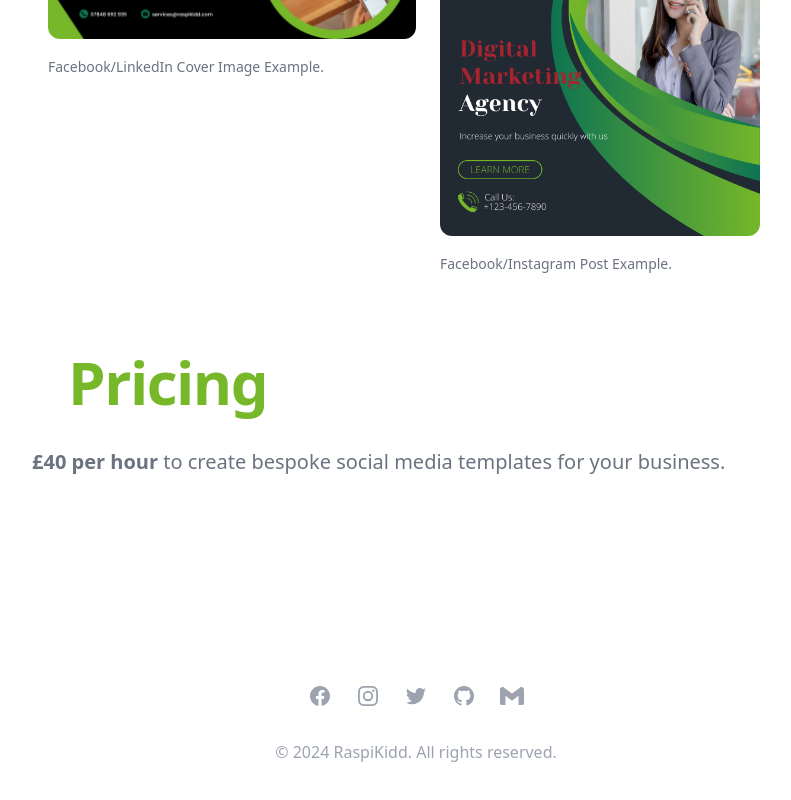
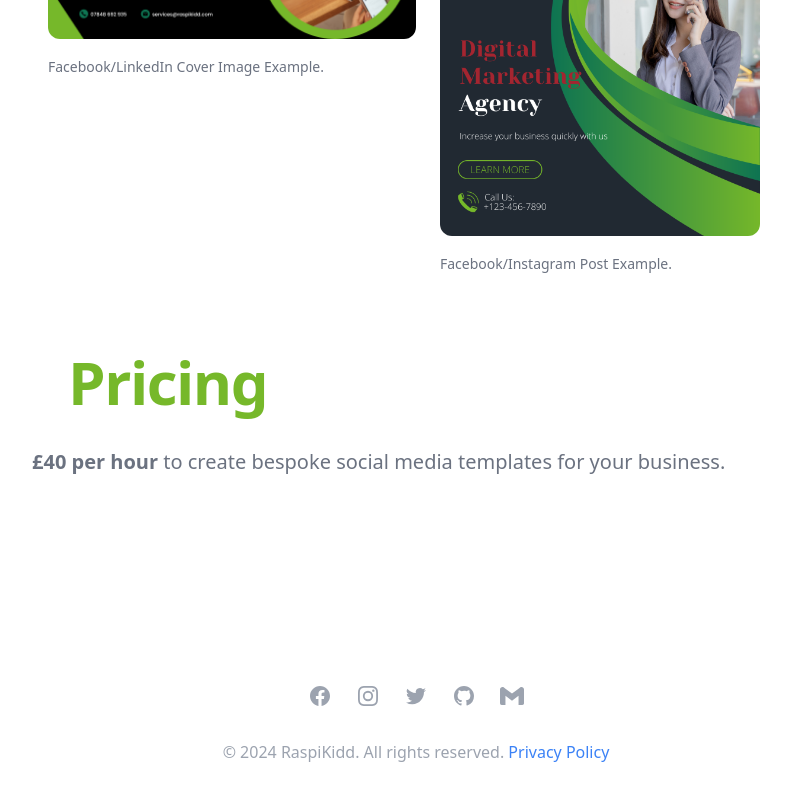
Before and after one commit to DigitalITServices/DigitalServices, a Nuxt app: page /Design in a window 1280 px wide. Shown: the part 2226-3026 px from the top of the page, without its empty margins (224-1015 px from the left). Built offline with nearby package versions, Linux system fonts and the light colour scheme.

Commit message:
Added Cookie banner

```diff
--- a/components/Footer.vue
+++ b/components/Footer.vue
@@ -86,6 +86,12 @@
           </div>
           <p class="mt-8 text-base text-center text-gray-400">
             &copy; 2024 RaspiKidd. All rights reserved.
+            <a
+          class ="text-blue-500"
+          href= "/privacy_policy.pdf"
+          target="_blank">
+            Privacy Policy
+          </a>
           </p>
         </div>
     </footer>
--- a/nuxt.config.ts
+++ b/nuxt.config.ts
@@ -13,7 +13,44 @@ export default defineNuxtConfig({
 
   modules: [
     '@nuxtjs/tailwindcss',
+   // "@weareheavy/nuxt-cookie-consent"
   ],
+
+  /* cookieConsent: {
+    provider: 'cookiescript',
+    id: 'a8d3c8226c608440504943f60d0dd3a9', // Replace with you "id" from CookieScript
+    dev: true,
+     scripts: {
+      necessary: [
+        {
+          id: 'necessary',
+          innerHTML: 'console.log("necessary")',
+          type: 'text/javascript',
+        },
+      ],
+      functional: [
+        {
+          id: 'functional',
+          innerHTML: 'console.log("functional")',
+          type: 'text/javascript',
+        },
+      ],
+      statistic: [
+        {
+          id: 'statistic',
+          innerHTML: 'console.log("statistic")',
+          type: 'text/javascript',
+        },
+      ],
+      marketing: [
+        {
+          id: 'marketing',
+          innerHTML: 'console.log("marketing")',
+          type: 'text/javascript',
+        },
+      ],
+    },
+  }, */
 
   nitro: {
     prerender: {
@@ -22,5 +59,13 @@ export default defineNuxtConfig({
         '/WebDevQuestionaire'
       ]
     }
-  }
+  },
+  app: {
+    head: {
+      script: [{src: "https://cdn-cookieyes.com/client_data/d6f0c1a00dd0dc1726c250ea/script.js"}],
+    },
+  },
 })
+
+/*<!-- Start cookieyes banner --> <script id="cookieyes" type="text/javascript" src="https://cdn-cookieyes.com/client_data/d6f0c1a00dd0dc1726c250ea/script.js">
+</script>*/
--- a/package.json
+++ b/package.json
@@ -10,9 +10,12 @@
     "postinstall": "nuxt prepare"
   },
   "dependencies": {
+    "@weareheavy/nuxt-cookie-consent": "^1.0.4",
     "nuxt": "^3.12.2",
     "posthog-js": "^1.140.1",
     "vue": "^3.4.29",
+    "vue-cookieconsent-component": "^1.2.0",
+    "vue-if-bot": "^1.2.0",
     "vue-router": "^4.3.3"
   },
   "devDependencies": {
--- a/pages/index.vue
+++ b/pages/index.vue
@@ -1,6 +1,9 @@
+
+import CookieBanner from '~/components/CookieBanner.vue';
 <template>
     <div class="relative bg-gray-50">
         <Header />
+        <CookieBanner />
     <main class="lg:relative">
     <div class="mx-auto max-w-7xl w-full pt-16 pb-20 text-center lg:py-30 lg:text-center">
       <div class="px-4 lg:w-1/2 sm:px-8 xl:pr-16">
```
Also changed, not shown: 1 other file (tests, documents, lock files or other folders).
